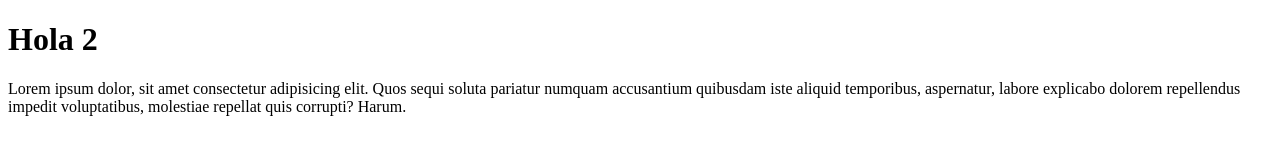
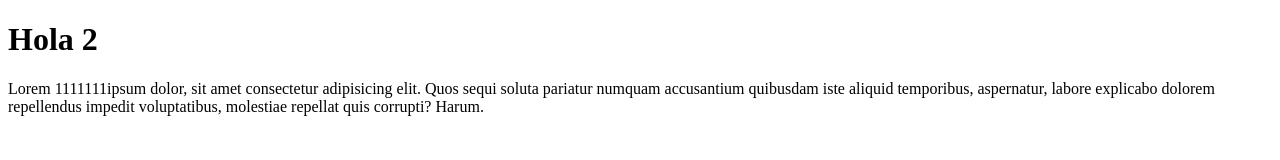
Before and after one commit to cdiazbalestrieri/Proyecto-Git-ejemplo, a plain HTML site: page index.html in a window 1280 px wide. Drawn offline with Linux system fonts and the light colour scheme.

Commit message:
agregue unos al ppio

```diff
--- a/index.html
+++ b/index.html
@@ -8,6 +8,6 @@
 </head>
 <body>
     <h1>Hola 2</h1>
-    <p>Lorem ipsum dolor, sit amet consectetur adipisicing elit. Quos sequi soluta pariatur numquam accusantium quibusdam iste aliquid temporibus, aspernatur, labore explicabo dolorem repellendus impedit voluptatibus, molestiae repellat quis corrupti? Harum.</p>
+    <p>Lorem 1111111ipsum dolor, sit amet consectetur adipisicing elit. Quos sequi soluta pariatur numquam accusantium quibusdam iste aliquid temporibus, aspernatur, labore explicabo dolorem repellendus impedit voluptatibus, molestiae repellat quis corrupti? Harum.</p>
 </body>
 </html>
```
